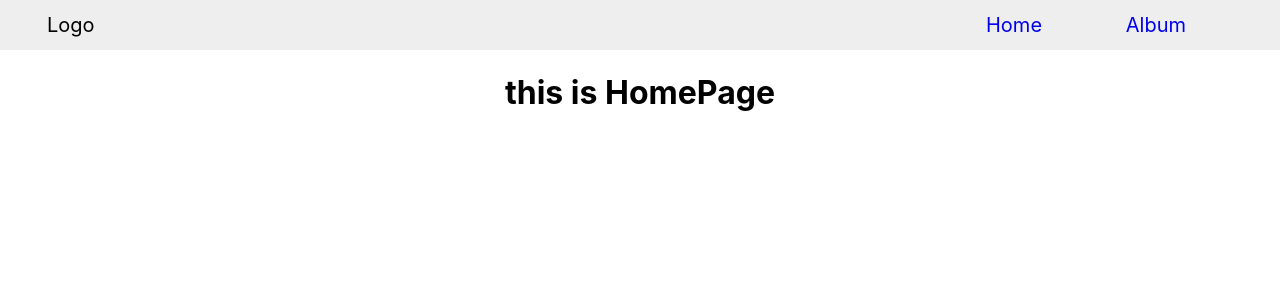
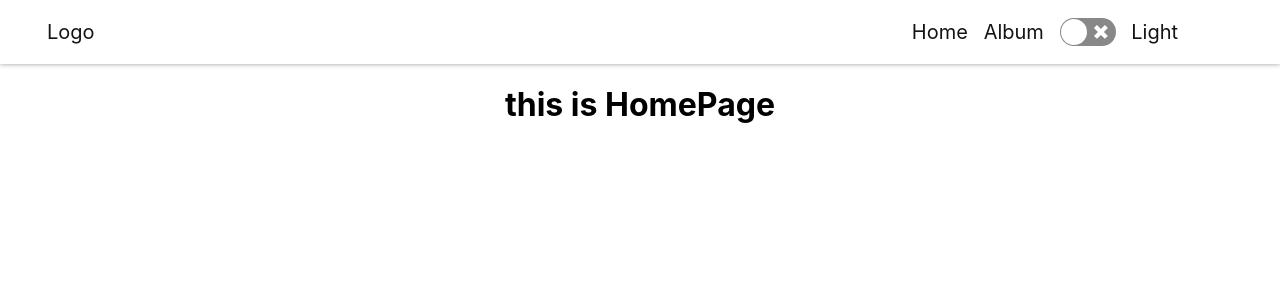
Before and after one commit to YashSardhara/react-web-template-master, a React (Create React App) app: page / in a window 1280 px wide. Shown: the top 300 px of the page. Built offline with nearby package versions, Linux system fonts and the light colour scheme.

Commit message:
set theme

```diff
--- a/package.json
+++ b/package.json
@@ -15,6 +15,7 @@
     "react-redux": "^7.2.6",
     "react-router-dom": "^5.3.0",
     "react-scripts": "4.0.3",
+    "react-switch": "^6.0.0",
     "redux": "^4.1.2",
     "redux-persist": "^6.0.0",
     "web-vitals": "^1.0.1"
--- /dev/null
+++ b/src/components/buttons/SwitchButton.js
@@ -0,0 +1,25 @@
+import React, { useState } from "react";
+import Switch from "react-switch";
+
+const SwitchButton = () => {
+  const [checked, setChecked] = useState(false);
+
+  const handleChange = (nextChecked) => {
+    setChecked(nextChecked);
+  };
+
+  return (
+    <>
+      <label className="inline-view">
+        <Switch onChange={handleChange} checked={checked} className="" />
+      </label>
+      <p> {checked ? " Dark  " : " Light "}</p>
+    </>
+  );
+};
+
+/* <p>
+  The switch is <span>{checked ? "on" : "off"}</span>.
+</p> */
+
+export default SwitchButton;
--- a/src/components/card/DisplayCard.js
+++ b/src/components/card/DisplayCard.js
@@ -18,7 +18,7 @@ const DisplayCard = () => {
       <isDark.Consumer>
         {(theme) => {
           return (
-            <div className={`container${theme}`}>
+            <div className={`container${theme} mt-4`}>
               <h2> Developer Album</h2>
               <div className={`container${theme}`}>
                 {(userData || []).map((curElem, index) => {
--- a/src/components/header/Header.js
+++ b/src/components/header/Header.js
@@ -1,6 +1,7 @@
+import SwitchButton from "../buttons/SwitchButton";
 import React from "react";
-// import { Link } from "react-router-dom";
 import { isDark } from "src/App";
+
 const items = [
   {
     name: "home",
@@ -14,27 +15,23 @@ const items = [
 
 const Header = () => {
   const menuItem = items.map((lists, index) => (
-    <isDark.Consumer key={index}>
-      {(theme) => {
-        return (
-          <div>
-            <a className={`text${theme}`} href={lists.to}>
-              {lists.name}
-            </a>
-          </div>
-        );
-      }}
-    </isDark.Consumer>
+    <>
+      <div key={index}>
+        <a href={lists.to}>{lists.name}</a>
+      </div>
+    </>
   ));
-
   return (
     <>
       <isDark.Consumer>
         {(theme) => {
           return (
-            <div className={`HeaderBar${theme}`}>
+            <div className={`HeaderBar${theme === "-dark" ? "-dark" : ""}`}>
               <div>Logo</div>
-              <div className="Navbar">{menuItem}</div>
+              <div className="Navbar">
+                {menuItem}
+                <SwitchButton />
+              </div>
             </div>
           );
         }}
--- a/src/index.css
+++ b/src/index.css
@@ -39,7 +39,7 @@ code {
   text-align: center;
   background-color: #1b1b1b;
 }
-.card-Ui div{
+.card-Ui div {
   display: flex;
   justify-content: center;
   align-items: center;
@@ -59,30 +59,26 @@ h2 {
   background-color: #6d6d6dbf;
   border: 0.5px rgba(105, 105, 105, 0.111) solid;
 }
-
+.inline-view {
+  display: flex;
+  flex-direction: row;
+  align-content: center;
+  align-items: center;
+  justify-content: center;
+}
 img {
   border-radius: 5px 5px 0 0;
 }
 
-text{
+text {
   color: #000;
 }
-.text-dark{
-  color: #FFF;
-}
-/*
-.dark-bg{
-  color: #fff;
-  background-color: #303030;
-}
-.white-bg{
-  color: #000;
-  background-color: #ffffff;
-} */
+.text-dark {
+color: #fff;}
+
 
 .container {
   height: 100%;
-  padding: 2px 16px;
   display: flex;
   flex-direction: row;
   flex-wrap: wrap;
@@ -90,7 +86,7 @@ text{
   width: auto;
   align-items: center;
   background-color: #fff;
-  color:black ;
+  color: black;
 }
 .container-dark {
   background-color: black;
@@ -105,39 +101,54 @@ text{
   align-items: center;
 }
 .HeaderBar {
+  position: fixed;
+    top: 0;
+    left: 0;
+    right: 0;
+  z-index: 2;
   display: flex;
   flex-flow: row wrap;
   justify-content: space-between;
   padding: 0px 47px;
-  height: 50px;
   align-items: center;
-  background: #eeeeee;
-  /* color: #141414; */
+  background: #ffffff;
+  box-shadow:0px 0px 5px 0px #999999;
+  color: #141414;
   font-size: 20px;
   text-decoration: none;
-
 }
-.HeaderBar-dark  {
+.HeaderBar-dark {
+  position: fixed;
+    top: 0;
+    left: 0;
+    right: 0;
+  z-index: 2;
   display: flex;
   flex-flow: row wrap;
   justify-content: space-between;
   padding: 0px 47px;
-  height: 50px;
   align-items: center;
   background: #141414;
   color: #fff;
   font-size: 20px;
   text-decoration: none;
+  box-shadow: 0px 0px 5px 0px #999999;
 }
 .Navbar {
   display: flex;
   padding: 0px 47px;
   align-items: center;
-  width: 200px;
-  justify-content: space-between;
+  width: 282px;
+  justify-content: space-around;
+  align-content: center;
+  color: inherit;
 }
-a{
+a {
   cursor: pointer;
   text-decoration: none;
   text-transform: capitalize;
+  color: inherit;
 }
+.mt-4{
+  margin-top: 4rem;
+}
--- a/src/index.js
+++ b/src/index.js
@@ -3,17 +3,11 @@ import ReactDOM from "react-dom";
 import "./index.css";
 import App from "./App";
 import reportWebVitals from "./reportWebVitals";
-// import { BrowserRouter } from "react-router-dom";
 ReactDOM.render(
   <React.StrictMode>
-    {/* <BrowserRouter> */}
     <App />
-    {/* </BrowserRouter> */}
   </React.StrictMode>,
   document.getElementById("root"),
 );
 
-// If you want to start measuring performance in your app, pass a function
-// to log results (for example: reportWebVitals(console.log))
-// or send to an analytics endpoint. Learn more: https://bit.ly/CRA-vitals
 reportWebVitals();
--- a/src/pages/home/HomePage.js
+++ b/src/pages/home/HomePage.js
@@ -6,7 +6,7 @@ const HomePage = () => {
       <isDark.Consumer>
         {(theme) => {
           return (
-            <div className={`container${theme}`}>
+            <div className={`container${theme} mt-4`}>
               <h1>this is HomePage </h1>
             </div>
           );
--- a/src/router/index.js
+++ b/src/router/index.js
@@ -4,8 +4,10 @@ import { BrowserRouter, Route, Switch } from "react-router-dom";
 import { menuItem } from "./routes";
 
 const Router = () => {
+
   return (
     <>
+      <div className="container">
         <Header />
         <BrowserRouter>
           {/* <Redirect to="/login" /> */}
@@ -15,6 +17,7 @@ const Router = () => {
             ))}
           </Switch>
         </BrowserRouter>
+      </div>
     </>
   );
 };
```
Also changed, not shown: src/App.js (+4 -5 lines), 1 other file (tests, documents, lock files or other folders). Lines whose indentation alone changed are shown as unchanged.
